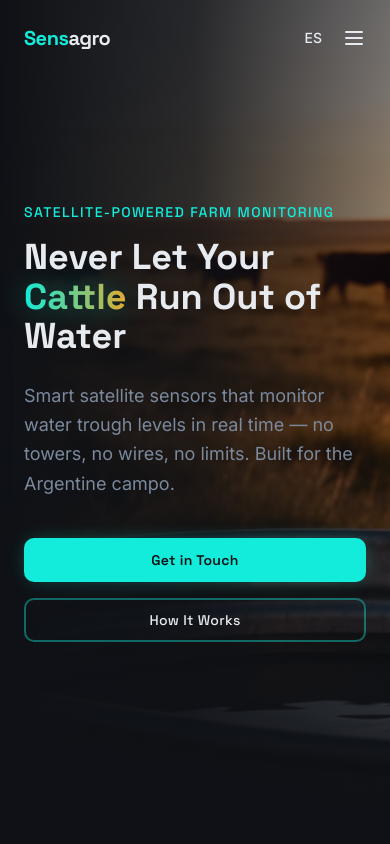
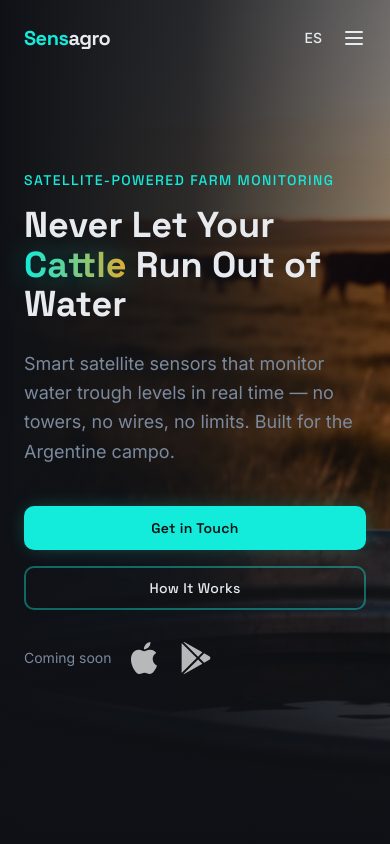
Before and after one commit to sensagro/landing-page, a React (Vite) app: page / in a window 390 px wide. Shown: the top 844 px of the page. Built offline with nearby package versions, Linux system fonts and the light colour scheme; the HTML template or start-up script is replaced by a standard one.

Commit message:
Added mobile store icons and a coming soon in the hero and footer. For now just send them to the contact form

```diff
--- a/src/components/Footer.tsx
+++ b/src/components/Footer.tsx
@@ -1,11 +1,12 @@
 import { Link } from "react-router-dom";
+import { AppleIcon, GooglePlayIcon } from "@/components/common/StoreIcons";
 import { Logo } from "@/components/common/Logo";
 import { SectionHashLink } from "@/components/navigation/SectionHashLink";
 import { useLanguage } from "@/contexts/LanguageContext";
 
 const Footer = () => {
   const { translations } = useLanguage();
-  const { footer } = translations;
+  const { footer, hero } = translations;
 
   const anchorLinks = [
     { label: footer.links.features, href: "#features" },
@@ -20,14 +21,33 @@
 
   return (
     <footer className="section-padding pb-10 pt-16 border-t border-border/30">
-      <div className="max-w-7xl mx-auto flex flex-col md:flex-row items-center justify-between gap-6">
+      <div className="max-w-7xl mx-auto flex flex-col gap-8 lg:flex-row lg:flex-wrap lg:justify-between lg:items-start">
         <div>
           <Logo />
           <p className="text-muted-foreground text-sm mt-1">
             {footer.tagline}
           </p>
         </div>
-        <div className="flex flex-wrap items-center justify-center gap-6 text-sm text-muted-foreground">
+        <div className="shrink-0 flex flex-wrap items-center gap-x-4 gap-y-2">
+          <span className="text-sm text-muted-foreground shrink-0">{hero.comingSoon}</span>
+          <div className="flex items-center gap-4">
+            <SectionHashLink
+              href="#contact"
+              className="inline-flex opacity-70 hover:opacity-100 transition-opacity text-muted-foreground"
+              aria-label={`${hero.comingSoon} — ${hero.appStore}`}
+            >
+              <AppleIcon className="h-7 w-7" />
+            </SectionHashLink>
+            <SectionHashLink
+              href="#contact"
+              className="inline-flex opacity-70 hover:opacity-100 transition-opacity text-muted-foreground"
+              aria-label={`${hero.comingSoon} — ${hero.playStore}`}
+            >
+              <GooglePlayIcon className="h-7 w-7" />
+            </SectionHashLink>
+          </div>
+        </div>
+        <div className="flex flex-wrap items-center justify-center gap-6 text-sm text-muted-foreground lg:ml-auto">
           {anchorLinks.map((link) => (
             <SectionHashLink
               key={link.href}
@@ -47,7 +67,7 @@
             </Link>
           ))}
         </div>
-        <p className="text-muted-foreground text-xs">
+        <p className="text-muted-foreground text-xs lg:text-right lg:whitespace-nowrap">
           © {new Date().getFullYear()} Sensagro. {footer.copyright}
         </p>
       </div>
--- a/src/components/Hero.tsx
+++ b/src/components/Hero.tsx
@@ -1,6 +1,7 @@
 import { motion } from "framer-motion";
 import { Button } from "@/components/ui/button";
 import { BackgroundImage } from "@/components/common/BackgroundImage";
+import { AppleIcon, GooglePlayIcon } from "@/components/common/StoreIcons";
 import { SectionHashLink } from "@/components/navigation/SectionHashLink";
 import { useLanguage } from "@/contexts/LanguageContext";
 import heroImage from "@/assets/hero-sensor.jpg";
@@ -67,6 +68,31 @@
                 </SectionHashLink>
               </Button>
             </motion.div>
+
+            <motion.div
+              initial={{ opacity: 0, y: 20 }}
+              animate={{ opacity: 1, y: 0 }}
+              transition={{ duration: 0.8, delay: 1.0 }}
+              className="mt-8 flex flex-wrap items-center gap-x-4 gap-y-2"
+            >
+              <span className="text-sm text-muted-foreground shrink-0">{hero.comingSoon}</span>
+              <div className="flex items-center gap-5">
+                <SectionHashLink
+                  href="#contact"
+                  className="inline-flex opacity-70 hover:opacity-100 transition-opacity text-white"
+                  aria-label={`${hero.comingSoon} — ${hero.appStore}`}
+                >
+                  <AppleIcon className="h-8 w-8 sm:h-9 sm:w-9" />
+                </SectionHashLink>
+                <SectionHashLink
+                  href="#contact"
+                  className="inline-flex opacity-70 hover:opacity-100 transition-opacity text-white"
+                  aria-label={`${hero.comingSoon} — ${hero.playStore}`}
+                >
+                  <GooglePlayIcon className="h-8 w-8 sm:h-9 sm:w-9" />
+                </SectionHashLink>
+              </div>
+            </motion.div>
           </div>
         </div>
       </div>
--- /dev/null
+++ b/src/components/common/StoreIcons.tsx
@@ -0,0 +1,37 @@
+type IconProps = {
+  className?: string;
+};
+
+export function AppleIcon({ className }: IconProps) {
+  return (
+    <svg
+      className={className}
+      viewBox="0 0 24 24"
+      xmlns="http://www.w3.org/2000/svg"
+      aria-hidden="true"
+      focusable="false"
+    >
+      <path
+        fill="currentColor"
+        d="M12.152 6.896c-.948 0-2.415-1.078-3.96-1.04-2.04.027-3.91 1.183-4.961 3.014-2.117 3.675-.546 9.103 1.519 12.09 1.013 1.454 2.208 3.09 3.792 3.039 1.52-.065 2.09-.987 3.935-.987 1.831 0 2.35.987 3.96.948 1.637-.026 2.676-1.48 3.676-2.948 1.156-1.688 1.636-3.325 1.662-3.415-.039-.013-3.182-1.221-3.22-4.857-.026-3.04 2.48-4.494 2.597-4.559-1.429-2.09-3.623-2.324-4.39-2.376-2-.156-3.675 1.09-4.61 1.09zM15.53 3.83c.843-1.012 1.4-2.427 1.245-3.83-1.207.052-2.662.805-3.532 1.818-.78.896-1.454 2.338-1.273 3.714 1.338.104 2.715-.688 3.559-1.701"
+      />
+    </svg>
+  );
+}
+
+export function GooglePlayIcon({ className }: IconProps) {
+  return (
+    <svg
+      className={className}
+      viewBox="0 0 24 24"
+      xmlns="http://www.w3.org/2000/svg"
+      aria-hidden="true"
+      focusable="false"
+    >
+      <path
+        fill="currentColor"
+        d="M22.018 13.298l-3.919 2.218-3.515-3.493 3.543-3.521 3.891 2.202a1.49 1.49 0 0 1 0 2.594zM1.337.924a1.486 1.486 0 0 0-.112.568v21.017c0 .217.045.419.124.6l11.155-11.087L1.337.924zm12.207 10.065l3.258-3.238L3.45.195a1.466 1.466 0 0 0-.946-.179l11.04 10.973zm0 2.067l-11 10.933c.298.036.612-.016.906-.183l13.324-7.54-3.23-3.21z"
+      />
+    </svg>
+  );
+}
--- a/src/locales/en.ts
+++ b/src/locales/en.ts
@@ -17,6 +17,9 @@
       "Smart satellite sensors that monitor water trough levels in real time — no towers, no wires, no limits. Built for the Argentine campo.",
     ctaDemo: "Get in Touch",
     ctaHowItWorks: "How It Works",
+    comingSoon: "Coming soon",
+    appStore: "App Store",
+    playStore: "Google Play",
     imageAlt: "Smart water sensor on Argentine farmland at sunset",
   },
   features: {
--- a/src/locales/es.ts
+++ b/src/locales/es.ts
@@ -17,6 +17,9 @@
       "Sensores satelitales inteligentes que monitorean los niveles de agua en tiempo real — sin torres, sin cables, sin límites. Hecho para el campo argentino.",
     ctaDemo: "Contactanos",
     ctaHowItWorks: "Cómo Funciona",
+    comingSoon: "Próximamente",
+    appStore: "App Store",
+    playStore: "Google Play",
     imageAlt: "Sensor de agua inteligente en campo argentino al atardecer",
   },
   features: {
```
